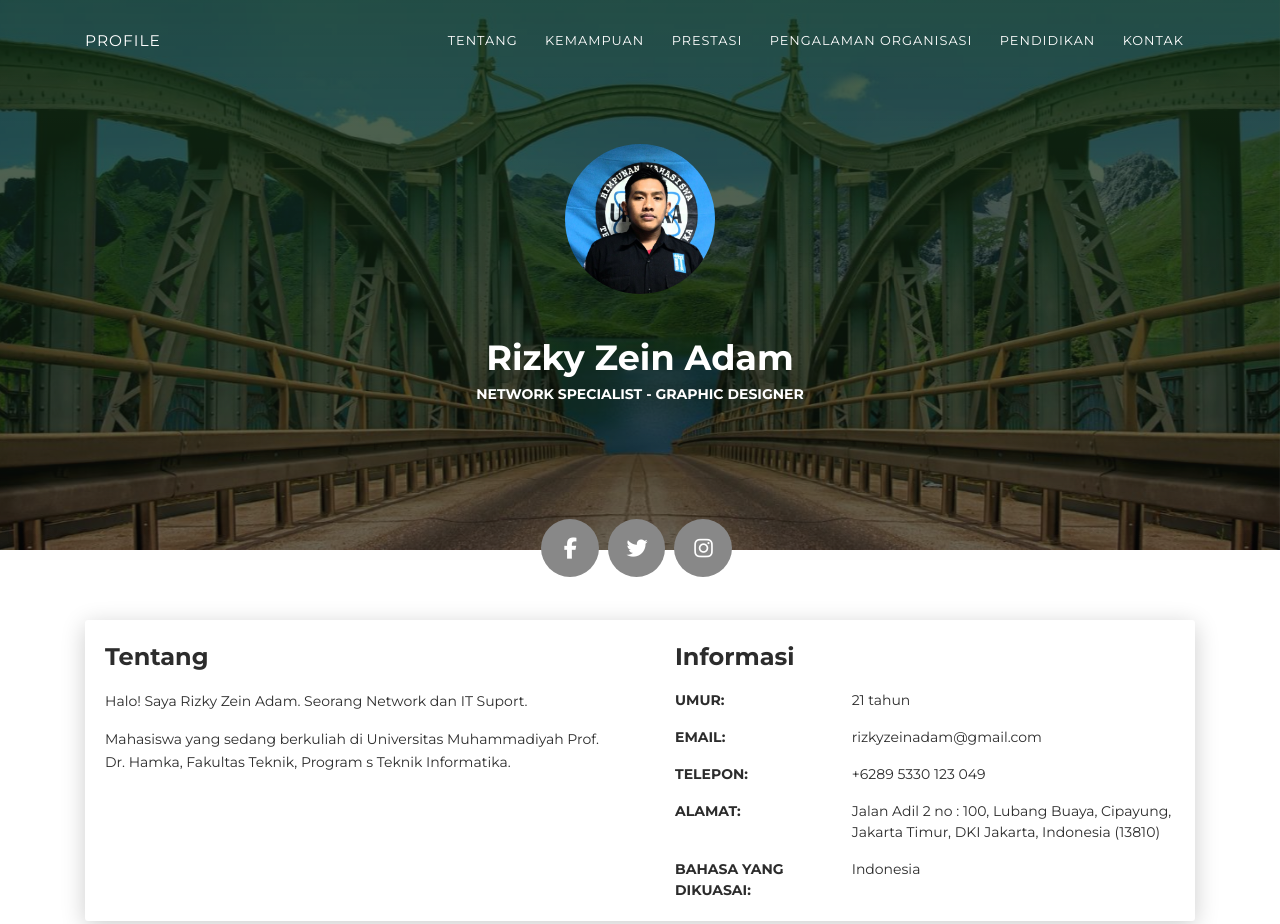
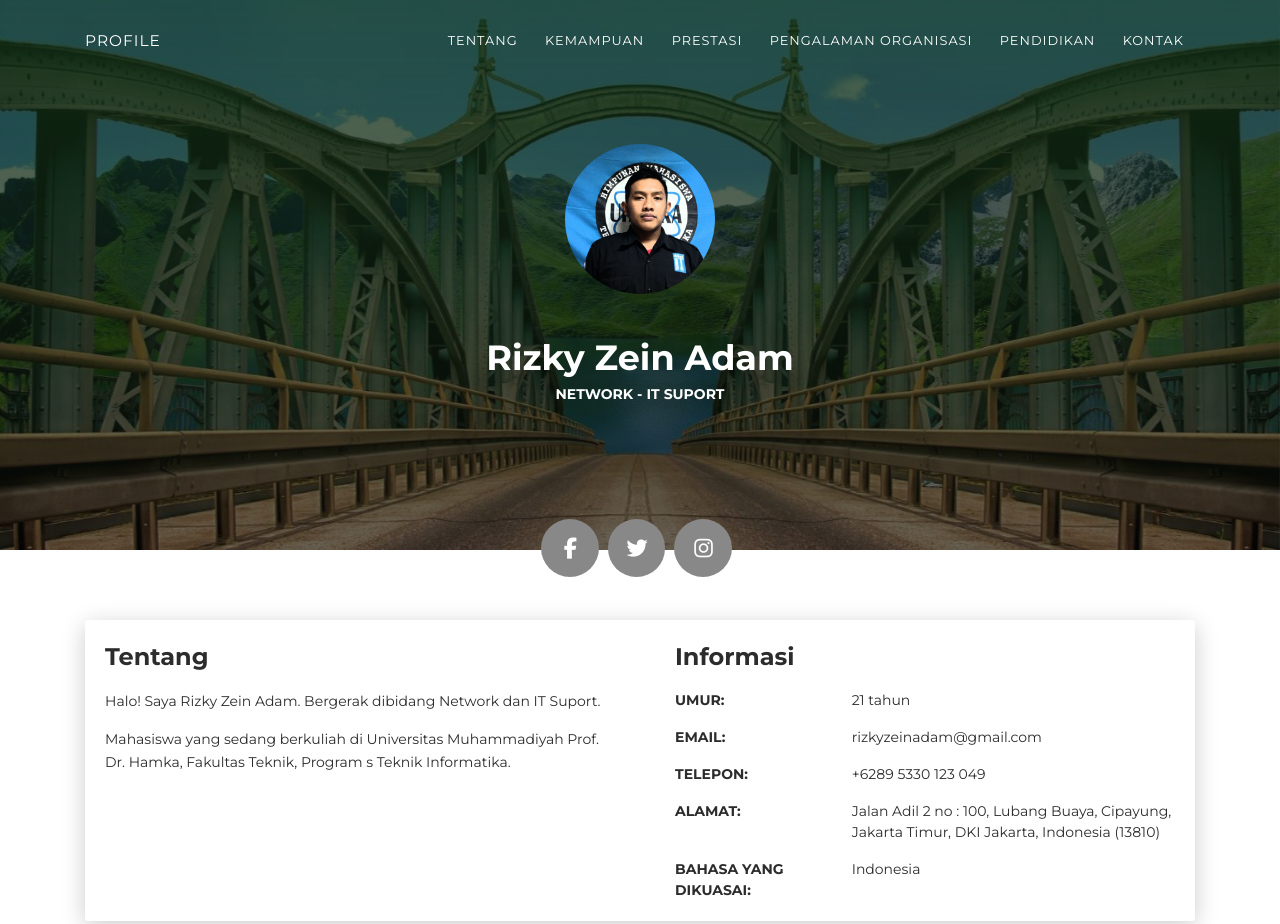
Before and after one commit to rizkyzeinadam/rizkyzeinadam.github.io, a plain HTML site: page index.html in a window 1280 px wide. Shown: the top 924 px of the page. Drawn offline with Linux system fonts and the light colour scheme.

Commit message:
Update index.html

```diff
--- a/index.html
+++ b/index.html
@@ -44,7 +44,7 @@
         <div class="content-center">
           <div class="cc-profile-image"><a href="#"><img src="images/jen.jpg" alt="Image"/></a></div>
           <div class="h2 title">Rizky Zein Adam</div>
-          <p class="category text-white">Network Specialist - Graphic Designer</p>
+          <p class="category text-white">Network - IT Suport</p>
         </div>
       </div>
       <div class="section">
@@ -62,7 +62,7 @@
         <div class="col-lg-6 col-md-12">
           <div class="card-body">
             <div class="h4 mt-0 title">Tentang</div>
-            <p>Halo! Saya Rizky Zein Adam. Seorang Network dan IT Suport.</p>
+            <p>Halo! Saya Rizky Zein Adam. Bergerak dibidang Network dan IT Suport.</p>
             <p>Mahasiswa yang sedang berkuliah di Universitas Muhammadiyah Prof. Dr. Hamka, Fakultas Teknik, Program s Teknik Informatika. </p>
           </div>
         </div>
```
